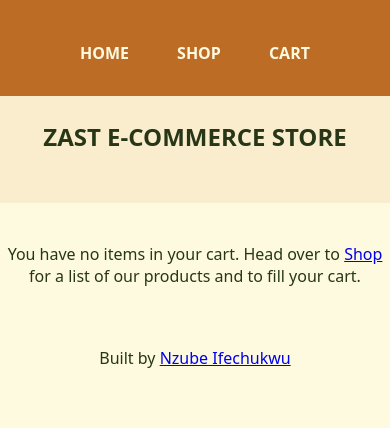
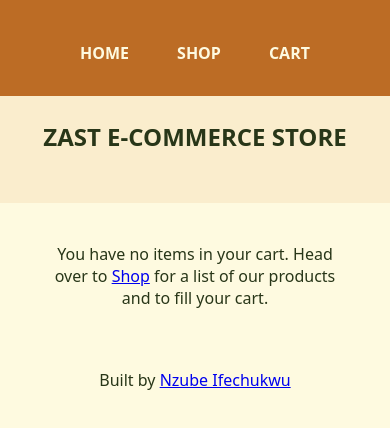
Before and after one commit to nzubeifechukwu/shopping-cart, a React (Vite) app: page /cart in a window 390 px wide. Shown: the top 428 px of the page. Built offline with nearby package versions, Linux system fonts and the light colour scheme.

Commit message:
Fix issue with margin for mobile view

```diff
--- a/src/routes/Root/root.module.css
+++ b/src/routes/Root/root.module.css
@@ -33,6 +33,8 @@ nav > a > span {
 
 .hero > h1 {
   margin-bottom: 10px;
+  margin-left: 40px;
+  margin-right: 40px;
   text-transform: uppercase;
 }
 
--- a/src/routes/Shop/shop.module.css
+++ b/src/routes/Shop/shop.module.css
@@ -1,5 +1,7 @@
 .initialP {
   margin-bottom: 60px;
+  margin-left: 40px;
+  margin-right: 40px;
 }
 
 .products {
```
